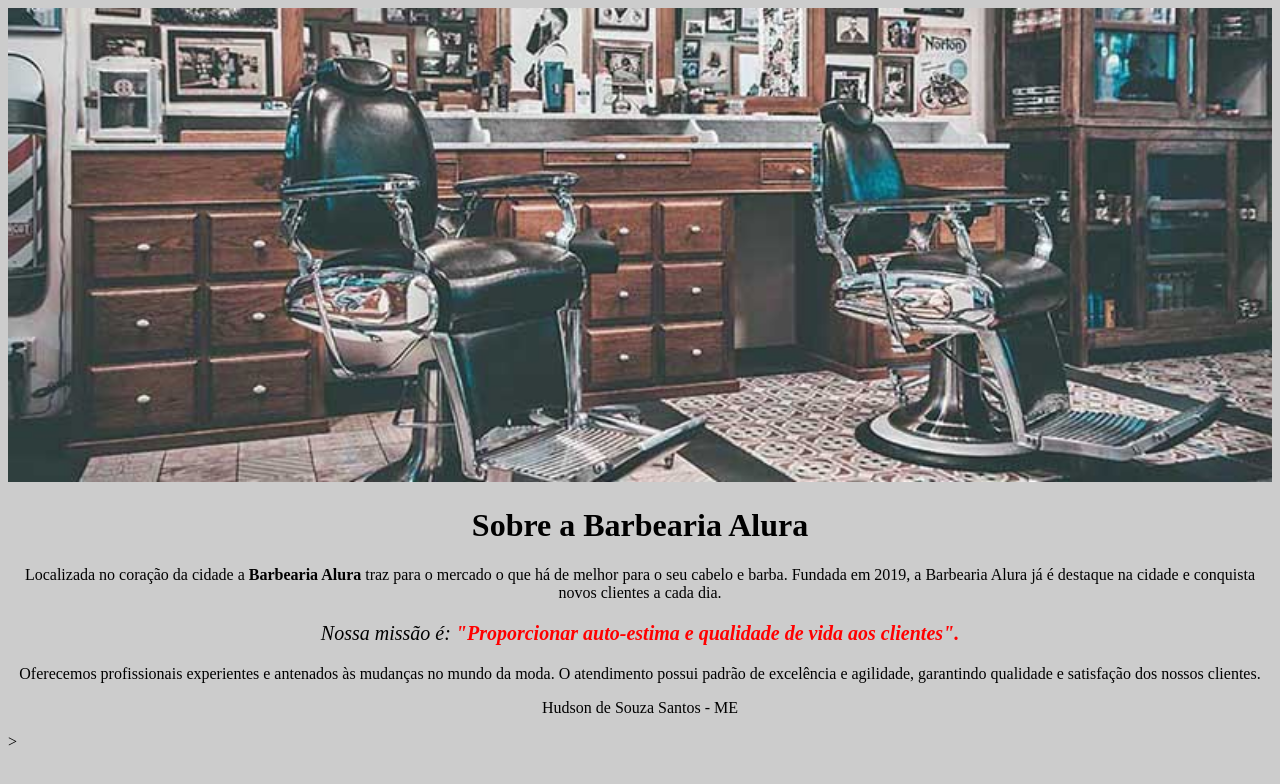
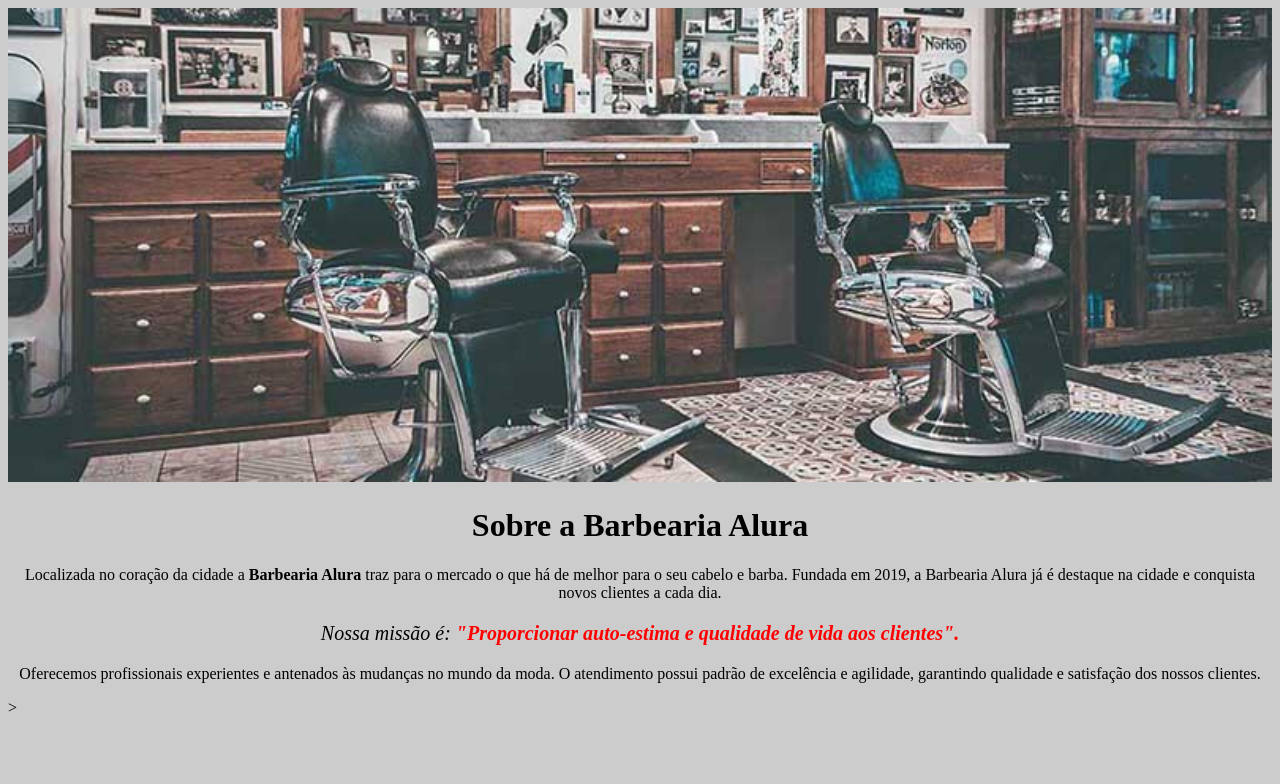
Before and after one commit to HudsondeSouzaSantos/escola-britania, a plain HTML site: page index.html in a window 1280 px wide. Drawn offline with Linux system fonts and the light colour scheme.

Commit message:
Testando subir

```diff
--- a/index.html
+++ b/index.html
@@ -11,6 +11,5 @@
 		<p>Localizada no coração da cidade a <strong>Barbearia Alura</strong> traz para o mercado o que há de melhor para o seu cabelo e barba. Fundada em 2019, a Barbearia Alura já é destaque na cidade e conquista novos clientes a cada dia.</p>
 		<p id="missao"><em>Nossa missão é: <strong>"Proporcionar auto-estima e qualidade de vida aos clientes".</strong></em></p>
 		<p>Oferecemos profissionais experientes e antenados às mudanças no mundo da moda. O atendimento possui padrão de excelência e agilidade, garantindo qualidade e satisfação dos nossos clientes.</p>
-		<p>Hudson de Souza Santos - ME</p>
 	</body>
 </html>>
```
